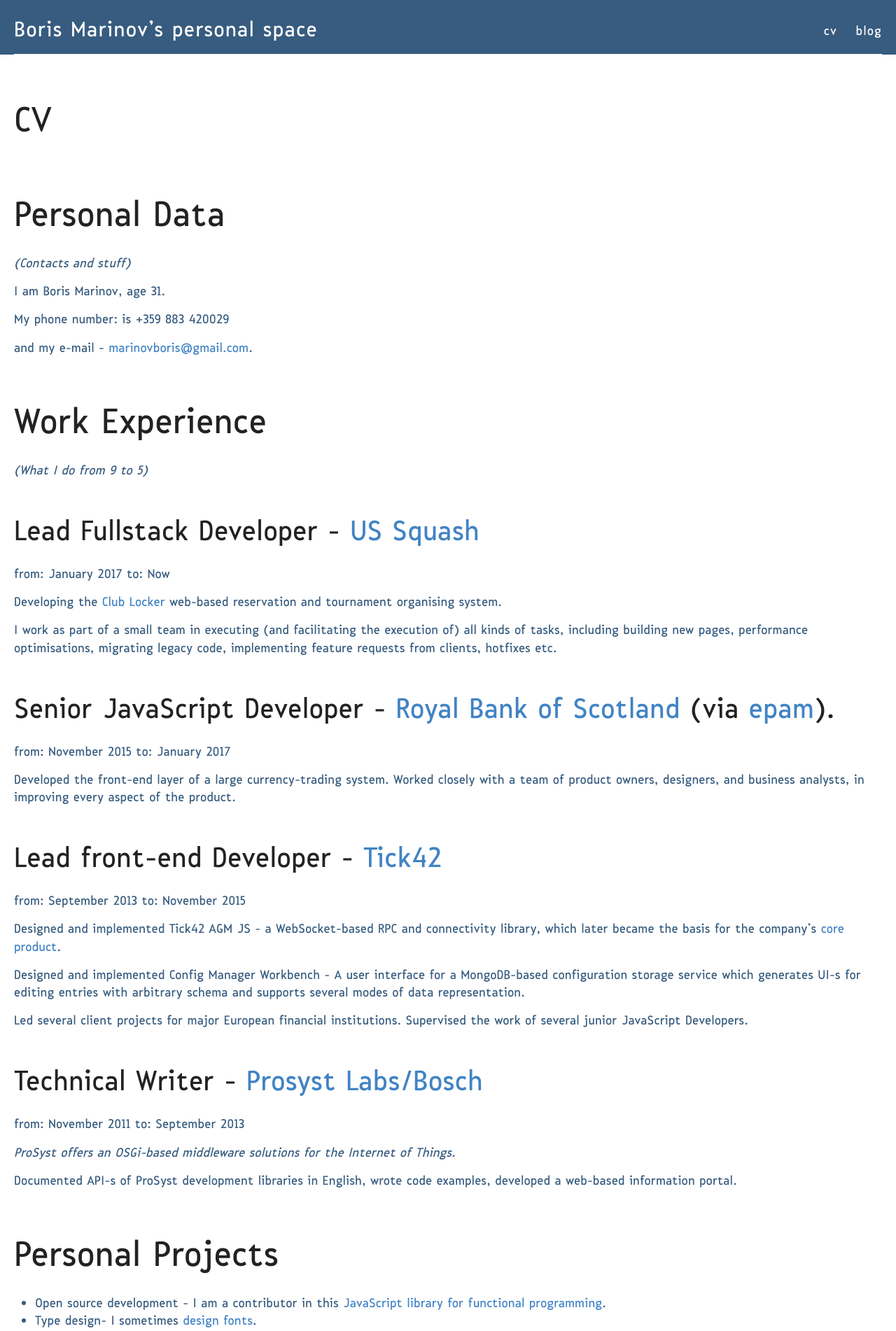
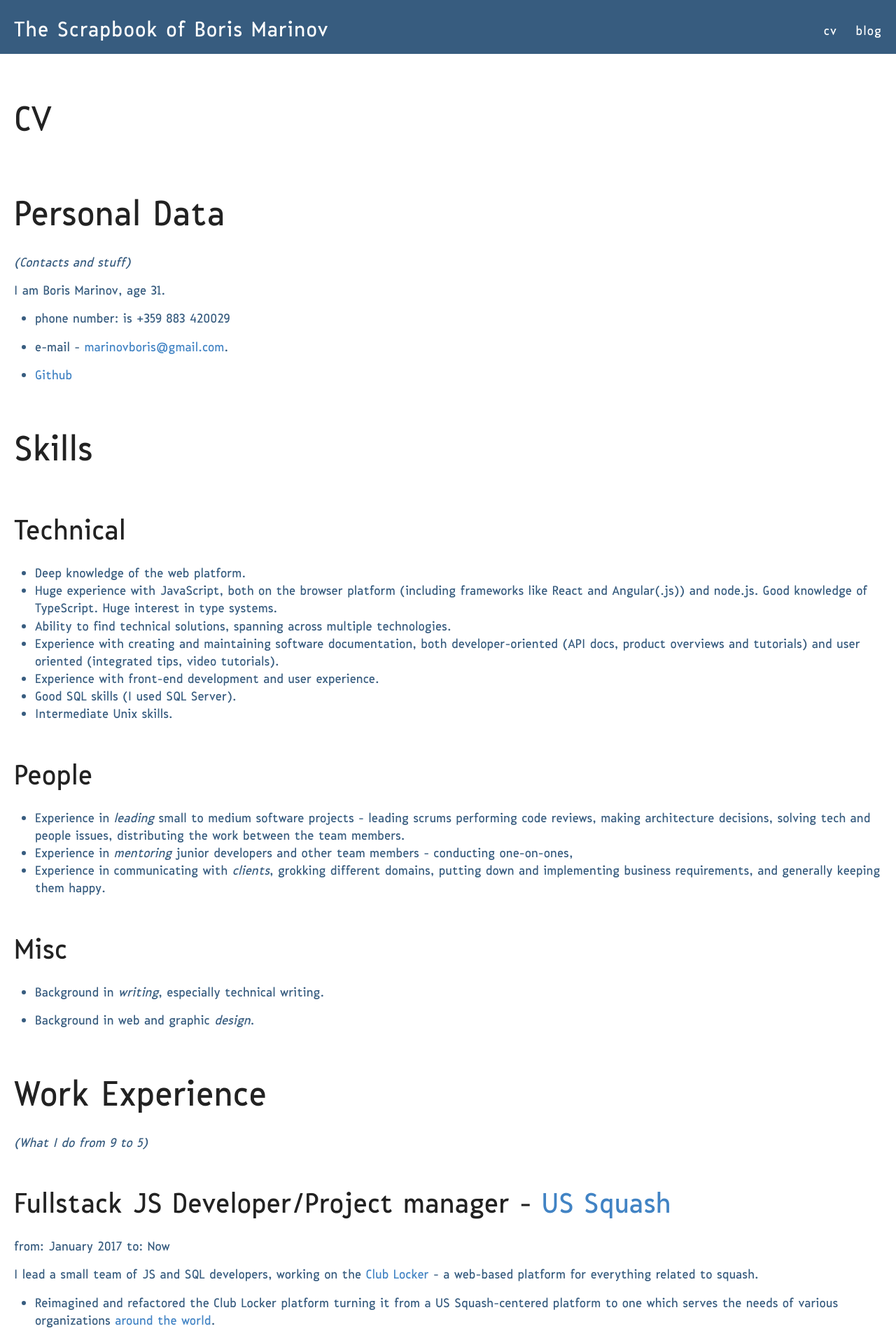
Before and after one commit to abuseofnotation/abuseofnotation.github.io, a Jekyll site: the page built from _posts/2014-3-1-cv.md, in a window 1280 px wide. Shown: the top 1902 px of the page at 70% size. Built offline with Jekyll 4.4.1, drawn with Linux system fonts in a browser that asks for light colours; Markdown is read by kramdown in place of the engine named in the settings; some of the changed text lies outside the part shown.

Commit message:
Updated CV

```diff
--- a/_layouts/blog.html
+++ b/_layouts/blog.html
@@ -9,7 +9,7 @@
     {{ content }}
   </div>
 
- <!-- <div class="date">
+ <div class="date">
     Written on {{ page.date | date: "%B %e, %Y" }}
-  </div> -->
+  </div>
 </article>
--- a/_layouts/default.html
+++ b/_layouts/default.html
@@ -20,7 +20,7 @@
       <div class="container">
         <header class="masthead clearfix">
           <div class="site-info">
-            <a class="site-name" href="{{ site.baseurl }}/">Boris Marinov's personal space</a>
+            <a class="site-name" href="{{ site.baseurl }}/">The Scrapbook of Boris Marinov </a>
             <p class="site-description"></p>
           </div>
 
--- a/_posts/2014-3-1-cv.md
+++ b/_posts/2014-3-1-cv.md
@@ -10,60 +10,11 @@
 
 I am Boris Marinov, age 31.
 
-My **phone number:** is +359 883 420029
+* **phone number:** is +359 883 420029
 
-and my **e-mail**  - [marinovboris@gmail.com](mailto:marinovboris@gmail.com).
+* **e-mail**  - [marinovboris@gmail.com](mailto:marinovboris@gmail.com).
 
-
-Work Experience
-==
-*(What I do from 9 to 5)*
-
-Lead Fullstack Developer - [US Squash](https://www.ussquash.com/)
---
-**from:** January 2017
-**to:** Now
-
-Developing the [Club Locker](https://clublocker.com/) web-based reservation and tournament organising system.
-
-I work as part of a small team in executing (and facilitating the execution of) all kinds of tasks, including building new pages, performance optimisations, migrating legacy code, implementing feature requests from clients, hotfixes etc.
-
-
-Senior JavaScript Developer - [Royal Bank of Scotland](http://personal.rbs.co.uk/) (via [epam](https://www.epam.com/)).
---
-**from:** November 2015
-**to:** January 2017
-
-Developed the front-end layer of a large currency-trading system. Worked closely with a team of product owners, designers, and business analysts, in improving every aspect of the product.
-
-Lead front-end Developer - [Tick42](http://tick42.com/)
---
-**from:** September 2013
-**to:** November 2015
-
-Designed and implemented **Tick42 AGM JS** - a WebSocket-based RPC and connectivity library, which later became the basis for the company's [core product](https://glue42.com/).
-
-Designed and implemented **Config Manager Workbench** - A user interface for a **MongoDB**-based configuration storage service which generates UI-s for editing entries with arbitrary schema and supports several modes of data representation.
-
-Led several **client projects** for major European financial institutions. **Supervised** the work of several junior JavaScript Developers.
-
-Technical Writer - [Prosyst Labs/Bosch](https://www.bosch-si.com/iot-platform/iot-platform/gateway/software.html)
---
-
-**from:** November 2011
-**to:** September 2013
-
-*ProSyst offers an OSGi-based middleware solutions for the Internet of Things.*
-
-**Documented API-s** of ProSyst development libraries in English, wrote **code examples**, developed a web-based information portal.
-
-Personal Projects
-==
-
-* Open source development -  I am a contributor in this [JavaScript library for functional programming](https://github.com/origamitower/folktale).
-* Type design- I sometimes [design fonts](https://www.behance.net/evolutionfonts/).
-* Mathematics - I study mathematics as a hobby. Here is [a guide to category theory that I am working on](https://www.gitbook.com/book/boris-marinov/category-theory-illustrated/details).
-
+* **[Github](https://github.com/boris-marinov)**
 
 Skills
 ===
@@ -71,20 +22,83 @@
 Technical
 -------------------
 * Deep knowledge of the web platform.
-* Huge experience with **JavaScript**, both on the browser platform (including frameworks like React and Angular(.js)) and node.js.
+* Huge experience with **JavaScript**, both on the browser platform (including frameworks like React and Angular(.js)) and node.js. Good knowledge of TypeScript. Huge interest in type systems.
+* Ability to find technical solutions, spanning across multiple technologies.
+* Experience with creating and maintaining software documentation, both developer-oriented (API docs, product overviews and tutorials) and user oriented (integrated tips, video tutorials).
+* Experience with front-end development and user experience.
+* Good **SQL** skills (I used **SQL Server**).
 * Intermediate **Unix** skills.
-* Intermediate **SQL** skills (I used **SQL** Server).
-* Experience with creating and maintaining software documentation, both developer-oriented (API docs, product overviews and tutorials) and user oriented (integrated tips, video tutorials).
-* Experience with layouting both web (**HTML**, and **CSS**) and print.
 
 People
 -------
-* Experience in *mentoring* junior developers and support people.
-* Experience in *leading* small to medium software projects (performing code reviews, making architecture decisions, solving communication issues and distributing the work between the team members).
+* Experience in *leading* small to medium software projects  - leading scrums performing code reviews, making architecture decisions, solving tech and people issues, distributing the work between the team members.
+* Experience in *mentoring* junior developers and other team members - conducting one-on-ones,
 * Experience in communicating with *clients*, grokking different domains, putting down and implementing business requirements, and generally keeping them happy.
 
 Misc
 ----
 
-* Background in *design* (I completed some graphic design projects on freelance basis).
-* Background in *writing* (I published several pieces, in bulgarian periodicals, both fiction and non-fiction).
+* Background in *writing*, especially technical writing.
+
+* Background in web and graphic *design*.
+
+Work Experience
+==
+*(What I do from 9 to 5)*
+
+Fullstack JS Developer/Project manager - [US Squash](https://www.ussquash.com/)
+--
+**from:** January 2017
+**to:** Now
+
+I lead a small team of JS and SQL developers, working on the [Club Locker](https://about.clublocker.com/) - a web-based platform for everything related to squash.
+
+* Reimagined and refactored the Club Locker platform turning it from a US Squash-centered platform to one which serves the needs of various organizations [around](https://clublocker.com/ngbs/10000) [the](https://clublocker.com/ngbs/9999) [world](https://clublocker.com/ngbs/10142).
+
+* Facilitated a complete rewrite the platform's front-end, using bleeding-edge technologies (Angular and TypeScript), and following the principles of component-based design.
+
+* Implemented Scrum in the team, improved the process of planning, task estimation, testing etc.
+
+Senior JavaScript Developer - [Royal Bank of Scotland](http://personal.rbs.co.uk/) (via [epam](https://www.epam.com/)).
+--
+**from:** November 2015
+**to:** January 2017
+Developed the front-end layer of a large currency-trading system, working closely with a team of product owners, designers, and business analysts, in improving every aspect of the product.
+
+Lead front-end Developer - [Tick42](http://tick42.com/)
+--
+**from:** September 2013
+**to:** November 2015
+
+I worked on multiple projects and products created for the needs of the largest Investment banks of the world, such as JP Morgan.
+
+* Designed and implemented **Tick42 Glue ** - a WebSocket-based RPC and connectivity library, which later became an integral part of the company's [core product](https://glue42.com/).
+
+* Designed and implemented **Config Manager Workbench** - A user interface for a **MongoDB**-based configuration storage service which generates UI-s for editing entries with arbitrary schema and supports several modes of data representation.
+
+* Led several **client projects** for major European financial institutions and **supervised** the work of several junior JavaScript Developers.
+
+Senior Technical Writer - [Prosyst Labs/Bosch](https://www.bosch-si.com/iot-platform/iot-platform/gateway/software.html)
+--
+
+**from:** November 2011
+**to:** September 2013
+
+ProSyst offers an OSGi-based middleware solutions for the Internet of Things. I worked on their [developer-facing documentation portal](http://documentation.bosch-si.com/iot/SDK/v8.2/SDK_mBS/getting_started/stepbystep.html).
+
+* **Documented API-s** of ProSyst software development libraries.
+
+* Wrote **tutorials**  and **code examples**
+
+* Developed a web-based information portal.
+
+Education
+==
+
+I have a bachelor's degree in PR and mass communication at the Sofia University.
+
+Hobbies
+==
+
+* Type design- I sometimes [design fonts](https://www.behance.net/evolutionfonts/).
+* Mathematics - I study mathematics as a hobby. Here is [a guide to category theory that I am working on](https://www.gitbook.com/book/boris-marinov/category-theory-illustrated/details).
--- a/style.scss
+++ b/style.scss
@@ -188,10 +188,15 @@
 
 .masthead {
   padding: 20px 0;
-  border-bottom: 1px solid $lightGray;
 
   @include mobile {
     text-align: center;
+  }
+}
+
+@media-print {
+  .masthead {
+    display: none;
   }
 }
 
```
Also changed, not shown: index.html (+7 -8 lines), logic.md (+35 -48 lines).
